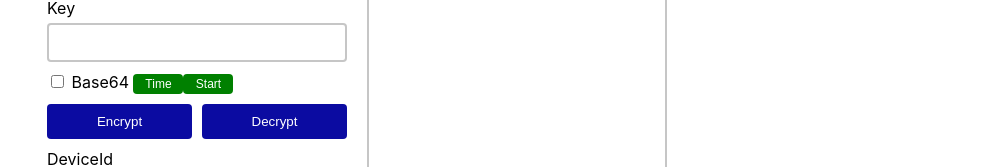
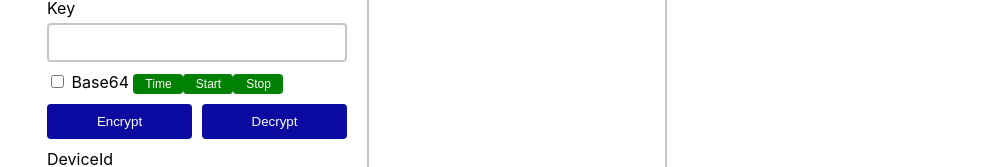
Before and after one commit to rohitsam/aesencrypt_app, a React (Create React App) app: page / in a window 1280 px wide. Shown: the part 413-580 px from the top of the page, without its empty margins (283-1280 px from the left). Built offline with nearby package versions, Linux system fonts and the light colour scheme.

Commit message:
added stop

```diff
--- a/src/App.js
+++ b/src/App.js
@@ -91,6 +91,10 @@ function App() {
     setMessage(JSON.stringify(timepacket));
   };
 
+  const genstop = () => {
+    var timepacket = {"cp_cmd":8,"request_id":uuidv4()};
+    setMessage(JSON.stringify(timepacket));
+  };
   const outFunc = () => {
     var tooltip = document.getElementById("myTooltip");
     tooltip.innerHTML = "Copy to clipboard";
@@ -172,6 +176,10 @@ function App() {
                 Start
               </button>
 
+              <button className="btn" onClick={genstop} style={{ fontSize: '12px', padding: '3px', width: '50px',color:"white",backgroundColor:"green" }} >
+                Stop
+              </button>
+
             </div>
 
             <section className="flex gap-10">
```
